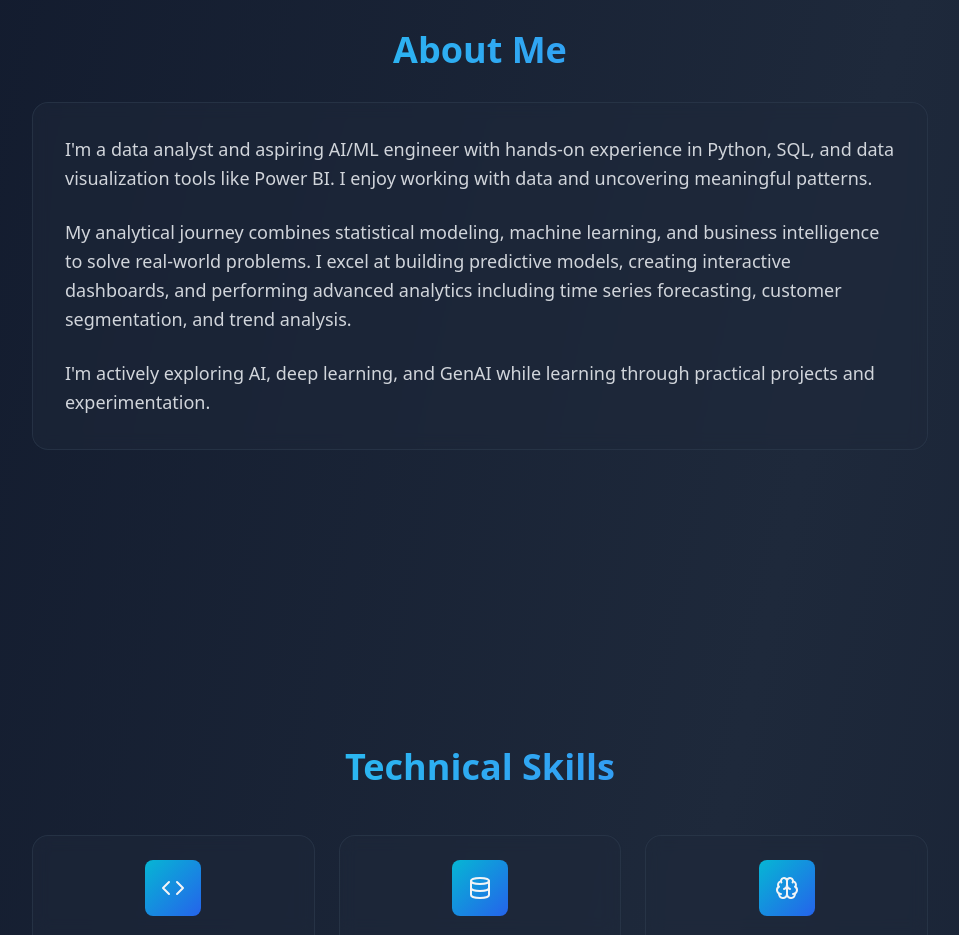
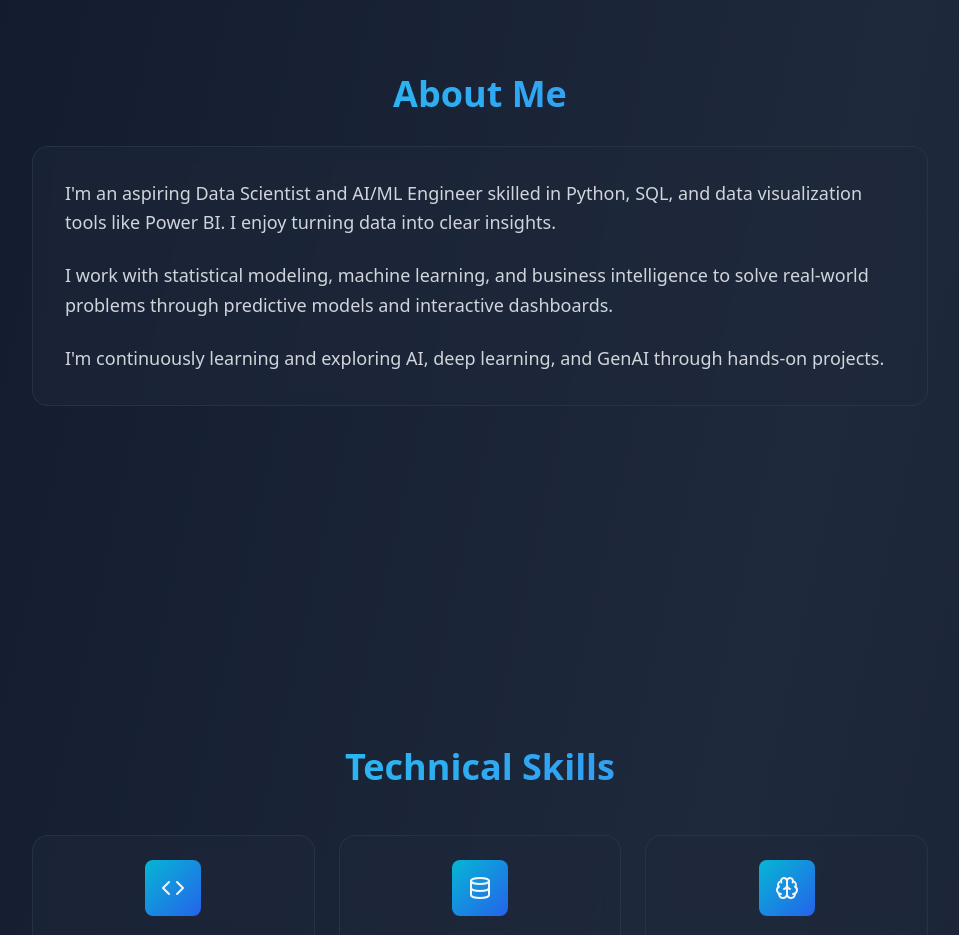
Before and after one commit to AkshayShetty7/portfolio, a React (Vite) app: page / in a window 1280 px wide. Shown: the part 960-1895 px from the top of the page, without its empty margins (160-1119 px from the left). Built offline with nearby package versions, Linux system fonts and the light colour scheme.

Commit message:
final commit

```diff
--- a/src/App.jsx
+++ b/src/App.jsx
@@ -255,17 +255,18 @@ export default function Portfolio() {
           </h2>
           <div className="bg-slate-800/50 backdrop-blur rounded-2xl p-8 border border-slate-700/50 hover:border-cyan-500/50 transition-all">
             <p className="text-lg text-gray-300 mb-6 leading-relaxed">
-              I'm a data analyst and aspiring AI/ML engineer with hands-on experience in Python, SQL, and data visualization tools like Power BI. I enjoy working with data and uncovering meaningful patterns.
+              I'm an aspiring Data Scientist and AI/ML Engineer skilled in Python, SQL, and data visualization tools like Power BI. I enjoy turning data into clear insights.
             </p>
             <p className="text-lg text-gray-300 mb-6 leading-relaxed">
-              My analytical journey combines statistical modeling, machine learning, and business intelligence to solve real-world problems. I excel at building predictive models, creating interactive dashboards, and performing advanced analytics including time series forecasting, customer segmentation, and trend analysis.
+              I work with statistical modeling, machine learning, and business intelligence to solve real-world problems through predictive models and interactive dashboards.
             </p>
             <p className="text-lg text-gray-300 leading-relaxed">
-              I'm actively exploring AI, deep learning, and GenAI while learning through practical projects and experimentation.
+              I'm continuously learning and exploring AI, deep learning, and GenAI through hands-on projects.
             </p>
           </div>
         </div>
       </section>
+
 
       {/* Skills Section */}
       <section id="skills" className="min-h-screen flex items-center px-6 py-20">
```
